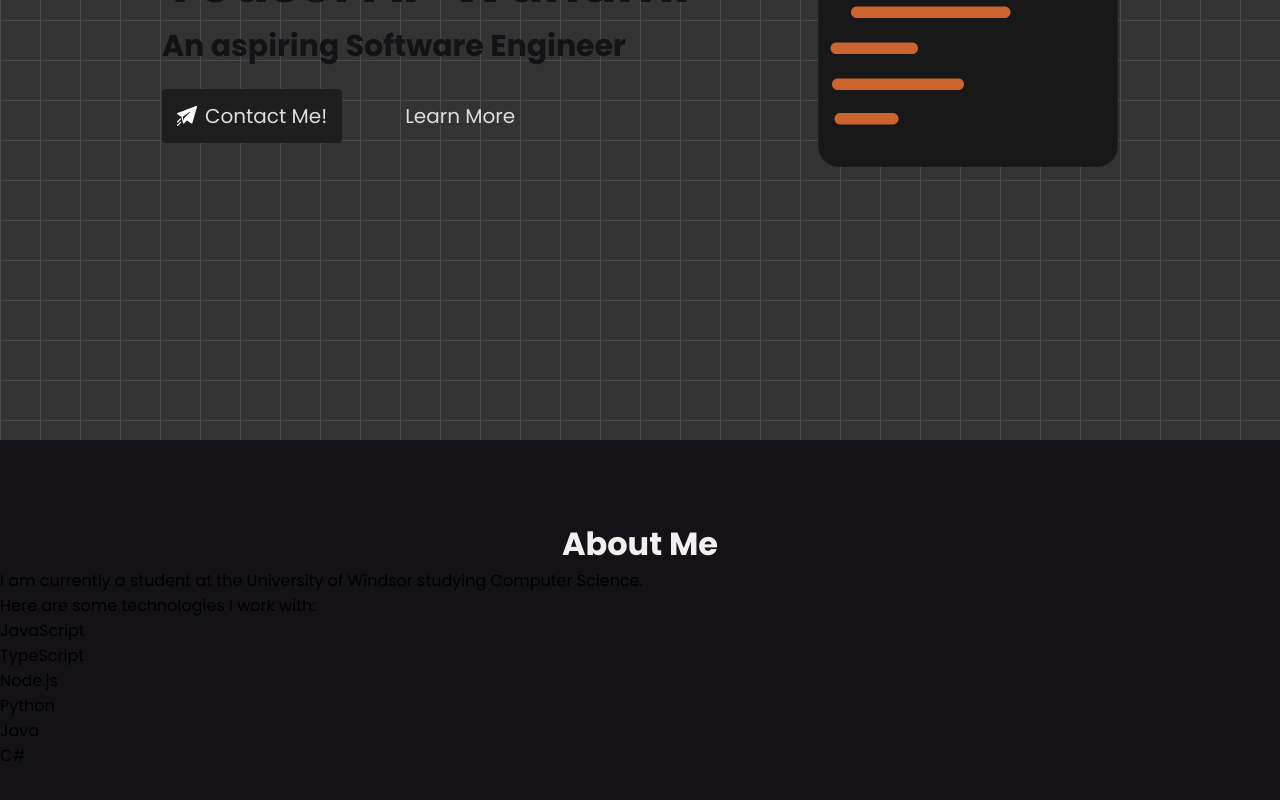
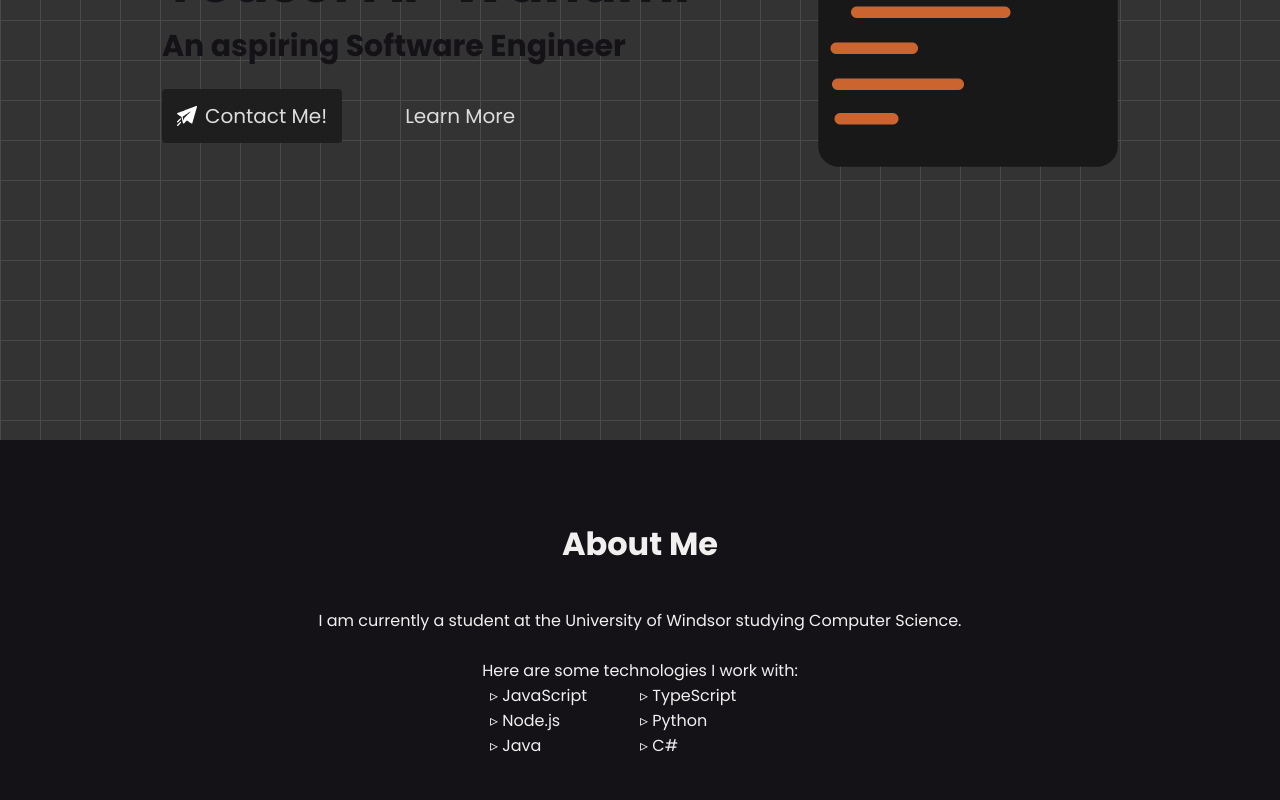
Before and after one commit to wahamiyousef/oldSite2_wahamiyousef.github.io, a React (Create React App) app: page /about in a window 1280 px wide. Shown: the part 460-1260 px from the top of the page. Built offline with nearby package versions, Linux system fonts and the light colour scheme.

Commit message:
about me page, with skills

```diff
--- a/src/pages/About.js
+++ b/src/pages/About.js
@@ -6,7 +6,7 @@ function About() {
     <div id='about' className='aboutContainer'>
       <h1>About Me</h1>
       <div className='aboutText'>
-        <p>I am currently a student at the University of Windsor studying Computer Science.</p>
+        <p>I am currently a student at the University of Windsor studying Computer Science.</p><br />
         <p>Here are some technologies I work with:</p>
         <ul className='techStack'>
           <li>JavaScript</li>
--- a/src/styles/about.css
+++ b/src/styles/about.css
@@ -7,4 +7,31 @@
   color: var(--text);
   text-align: center;
   padding-top: 80px;
+  padding-bottom: 5vh;
 }
+
+.aboutText {
+  width: 85%;
+  padding: 0 7.5% 0 7.5%;
+  color: var(--text);
+  text-decoration: none;
+
+  display: flex;
+  justify-content: center;
+  align-items: center;
+  text-align: center;
+  flex-direction: column;
+}
+.aboutText li {
+  list-style-type: none;
+  text-align: left;
+}
+.aboutText li::before {
+  content: "▹    "
+}
+
+
+.techStack {
+  display: grid;
+  grid-template-columns: repeat(2,minmax(150px,10px));
+}
```
